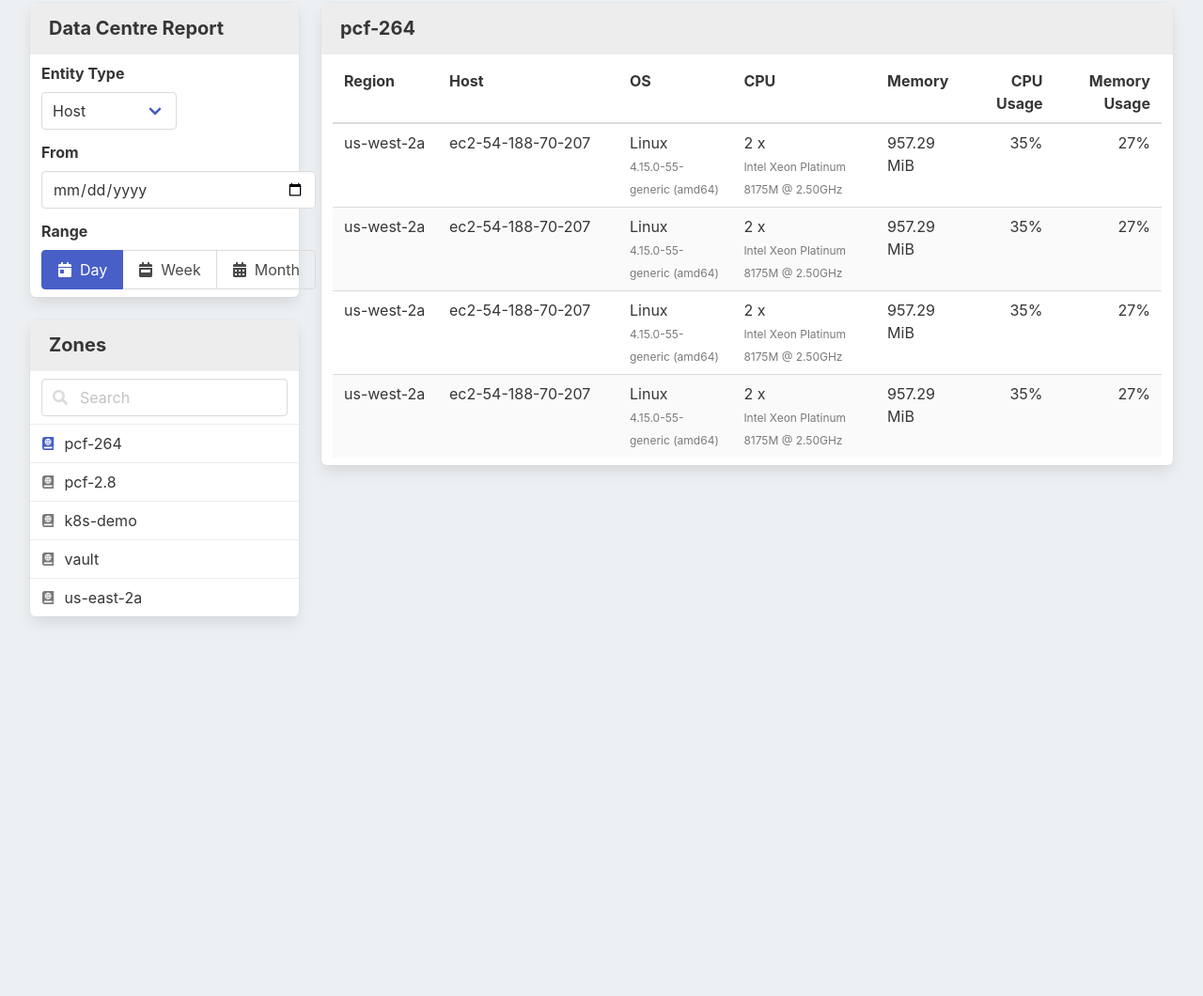
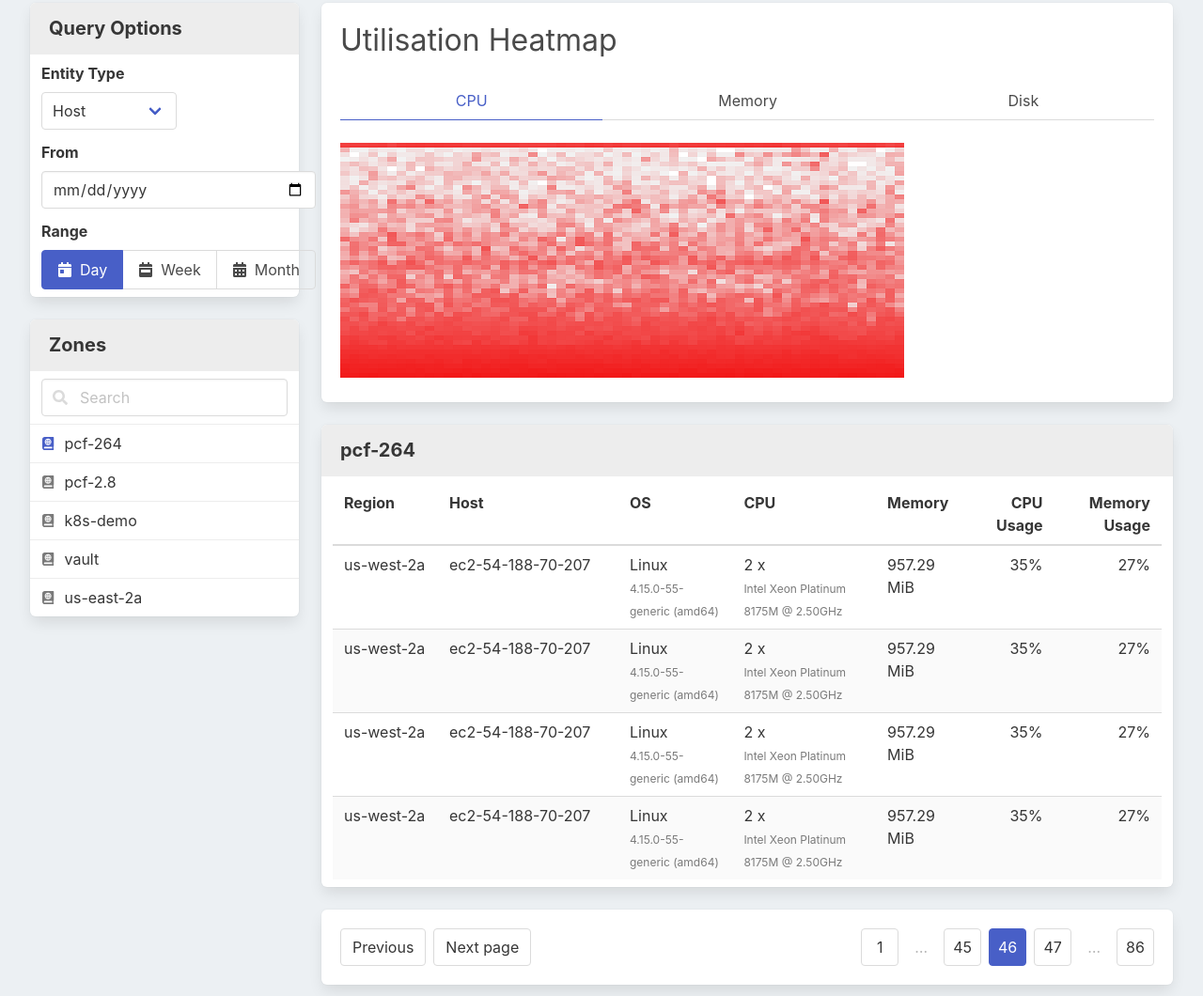
Before and after one commit to nfisher/instana-crib, a plain HTML site: page tpl/index.html in a window 1280 px wide. Shown: the part 69-1129 px from the top of the page at 94% size. Before the commit the page ends 800 px from the top, so only its background shows below. Drawn offline with nearby package versions, Linux system fonts and the light colour scheme.

Commit message:
Add static heatmap in mockup

```diff
--- a/tpl/index.html
+++ b/tpl/index.html
@@ -41,7 +41,7 @@
                 <div class="column is-3">
                     <nav class="panel has-background-white">
                         <p class="panel-heading">
-                            Data Centre Report
+                            Query Options
                         </p>
 
                         <div class="panel-block">
@@ -145,6 +145,18 @@
                 </div>
 
                 <div class="column is-9">
+                    <div class="box">
+                        <h3 class="subtitle is-3">Utilisation Heatmap</h3>
+                    <div class="tabs is-fullwidth has-background-white">
+                        <ul>
+                        <li class="is-active"><a>CPU</a></li>
+                        <li><a>Memory</a></li>
+                        <li><a>Disk</a></li>
+                        </ul>
+                    </div>
+                    <img src="cpu-utilization-heatmap-600.png"  height="250" width="600">
+                    </div>
+
                     <nav class="panel has-background-white">
                         <p class="panel-heading">
                             pcf-264
@@ -208,6 +220,22 @@
                             </table>
                         </div>
                     </nav>
+
+                    <div class="box">
+                    <nav class="pagination is-right" role="navigation" aria-label="pagination">
+                        <a class="pagination-previous">Previous</a>
+                        <a class="pagination-next">Next page</a>
+                        <ul class="pagination-list">
+                          <li><a class="pagination-link" aria-label="Goto page 1">1</a></li>
+                          <li><span class="pagination-ellipsis">&hellip;</span></li>
+                          <li><a class="pagination-link" aria-label="Goto page 45">45</a></li>
+                          <li><a class="pagination-link is-current" aria-label="Page 46" aria-current="page">46</a></li>
+                          <li><a class="pagination-link" aria-label="Goto page 47">47</a></li>
+                          <li><span class="pagination-ellipsis">&hellip;</span></li>
+                          <li><a class="pagination-link" aria-label="Goto page 86">86</a></li>
+                        </ul>
+                    </nav>
+                    </div>
                 </div>
             </div>
         </div>
```
Also changed, not shown: tpl/cpu-utilization-heatmap-600.png (added), 1 other file.
